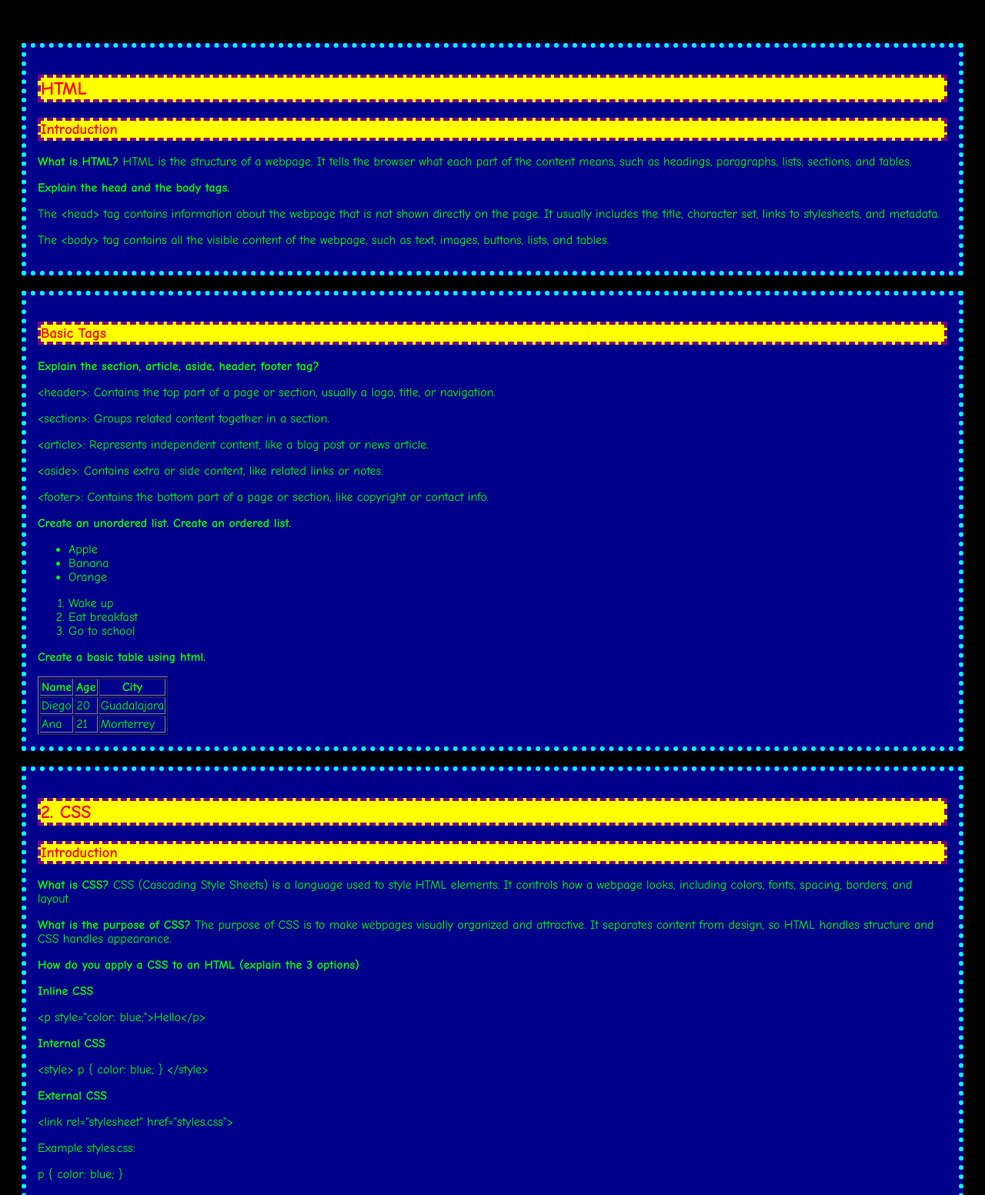
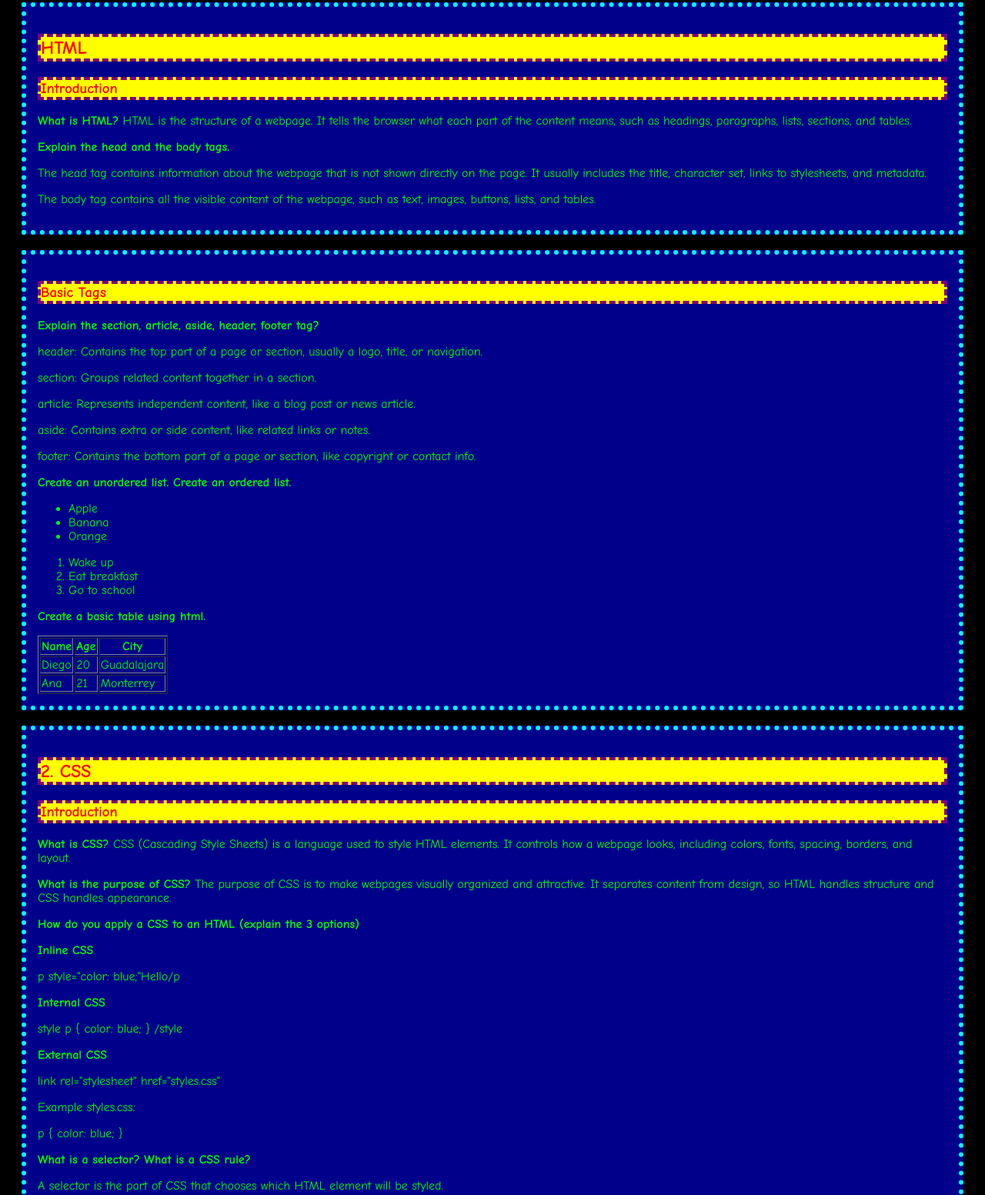
Before and after one commit to DiegoRomeroCorvera/DiegoRomeroCorvera.github.io, a plain HTML site: page ugliest_page.html in a window 1280 px wide. Shown: the part 85-1638 px from the top of the page at 77% size. Drawn offline with Linux system fonts and the light colour scheme.

Commit message:
Update ugliest_page.html

```diff
--- a/ugliest_page.html
+++ b/ugliest_page.html
@@ -36,8 +36,6 @@
 
 <h1>!!! WEKELEAKS HTML + CSS MASTER DOCUMENT !!!</h1>
 
-<marquee>🚨 tarea completada ilegalmente 🚨</marquee>
-
 <div class="box">
     <h2>HTML</h2>
 
@@ -46,19 +44,19 @@
     <p><b>What is HTML?</b> HTML is the structure of a webpage. It tells the browser what each part of the content means, such as headings, paragraphs, lists, sections, and tables.</p>
 
     <p><b>Explain the head and the body tags.</b></p>
-    <p>The &lt;head&gt; tag contains information about the webpage that is not shown directly on the page. It usually includes the title, character set, links to stylesheets, and metadata.</p>
-    <p>The &lt;body&gt; tag contains all the visible content of the webpage, such as text, images, buttons, lists, and tables.</p>
+    <p>The head tag contains information about the webpage that is not shown directly on the page. It usually includes the title, character set, links to stylesheets, and metadata.</p>
+    <p>The body tag contains all the visible content of the webpage, such as text, images, buttons, lists, and tables.</p>
 </div>
 
 <div class="box">
     <h3>Basic Tags</h3>
 
     <p><b>Explain the section, article, aside, header, footer tag?</b></p>
-    <p>&lt;header&gt;: Contains the top part of a page or section, usually a logo, title, or navigation.</p>
-    <p>&lt;section&gt;: Groups related content together in a section.</p>
-    <p>&lt;article&gt;: Represents independent content, like a blog post or news article.</p>
-    <p>&lt;aside&gt;: Contains extra or side content, like related links or notes.</p>
-    <p>&lt;footer&gt;: Contains the bottom part of a page or section, like copyright or contact info.</p>
+    <p>header: Contains the top part of a page or section, usually a logo, title, or navigation.</p>
+    <p>section: Groups related content together in a section.</p>
+    <p>article: Represents independent content, like a blog post or news article.</p>
+    <p>aside: Contains extra or side content, like related links or notes.</p>
+    <p>footer: Contains the bottom part of a page or section, like copyright or contact info.</p>
 
     <p><b>Create an unordered list. Create an ordered list.</b></p>
 
@@ -107,13 +105,13 @@
     <p><b>How do you apply a CSS to an HTML (explain the 3 options)</b></p>
 
     <p><b>Inline CSS</b></p>
-    <p>&lt;p style="color: blue;"&gt;Hello&lt;/p&gt;</p>
+    <p>p style="color: blue;"Hello/p</p>
 
     <p><b>Internal CSS</b></p>
-    <p>&lt;style&gt; p { color: blue; } &lt;/style&gt;</p>
+    <p>style p { color: blue; } /style</p>
 
     <p><b>External CSS</b></p>
-    <p>&lt;link rel="stylesheet" href="styles.css"&gt;</p>
+    <p>link rel="stylesheet" href="styles.css"</p>
 
     <p>Example styles.css:</p>
     <p>p { color: blue; }</p>
@@ -178,7 +176,5 @@
     <img src="/imagenes/image3.png" alt="WikiLeaks clone with CSS framework">
 </div>
 
-<marquee direction="right">👁️ aprobada automaticamente 👁️</marquee>
-
 </body>
 </html>
```
